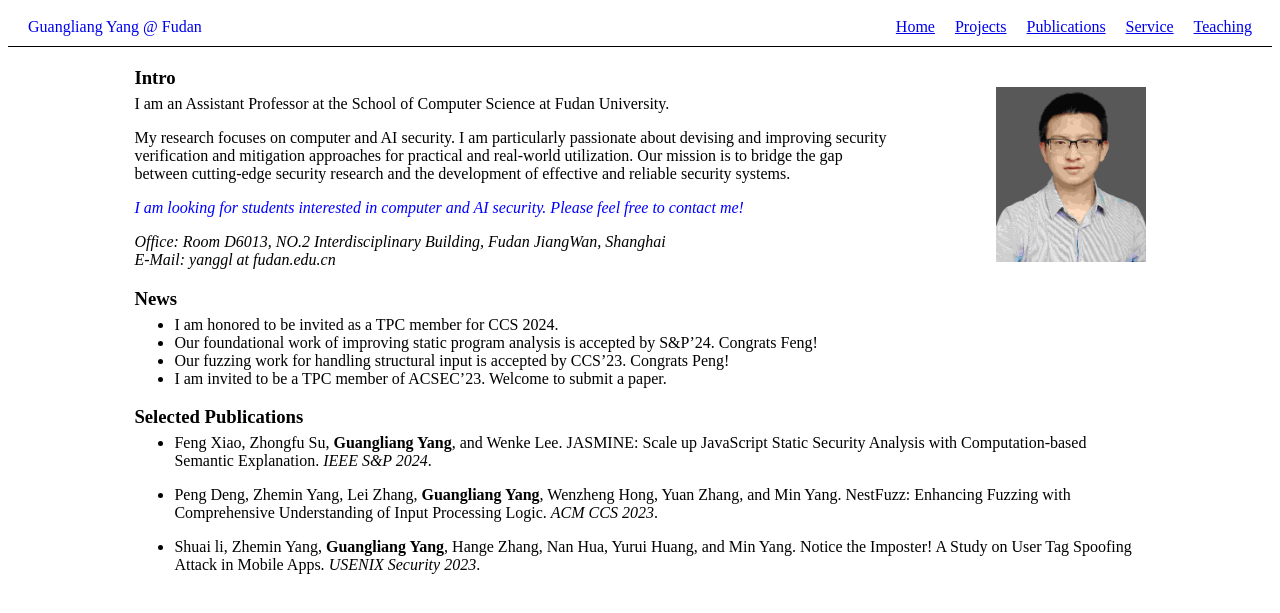
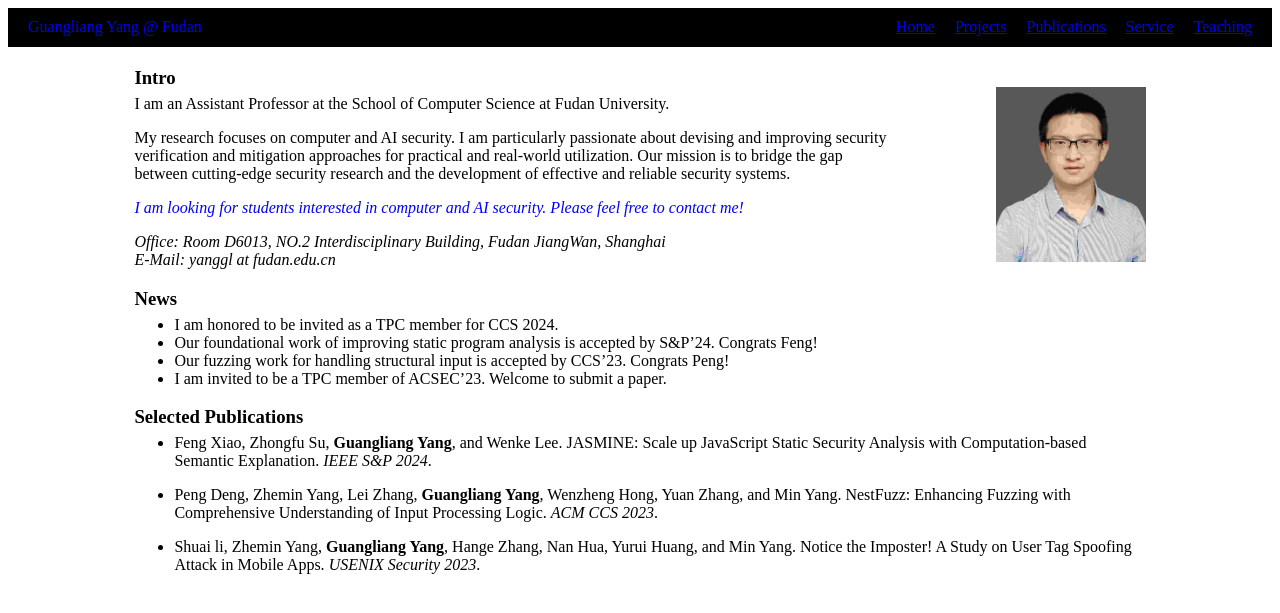
Before and after one commit to yang-guangliang/yang-guangliang.github.io, a Jekyll site: the page built from index.md, in a window 1280 px wide. Shown: the top 613 px of the page. Built offline with Jekyll 4.4.1, drawn with Linux system fonts in a browser that asks for light colours.

Commit message:
Update styles.css

```diff
--- a/assets/styles.css
+++ b/assets/styles.css
@@ -24,7 +24,8 @@ nav {
     display: flex;
     justify-content: space-between;
     align-items: center;
-    /* background: #f4f4f4; */
+    background: black; /* Background color set to black */
+    color: #F5F5F5; /* Font color set to grey-white */
     padding: 10px 20px;
     flex-wrap: nowrap; /* Prevent wrapping */
 }
```
